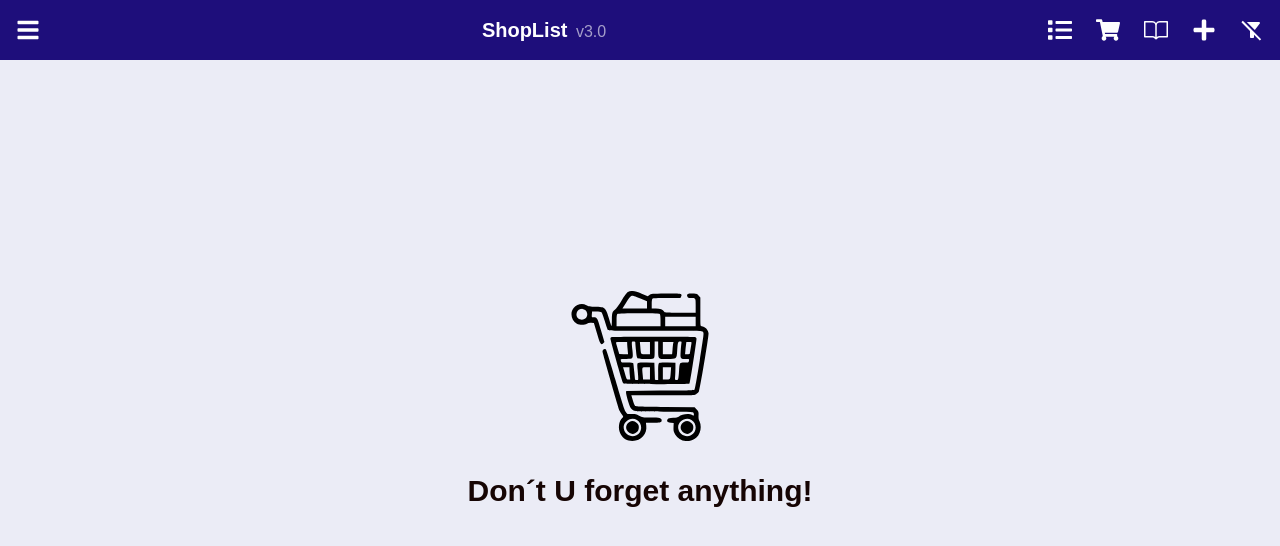
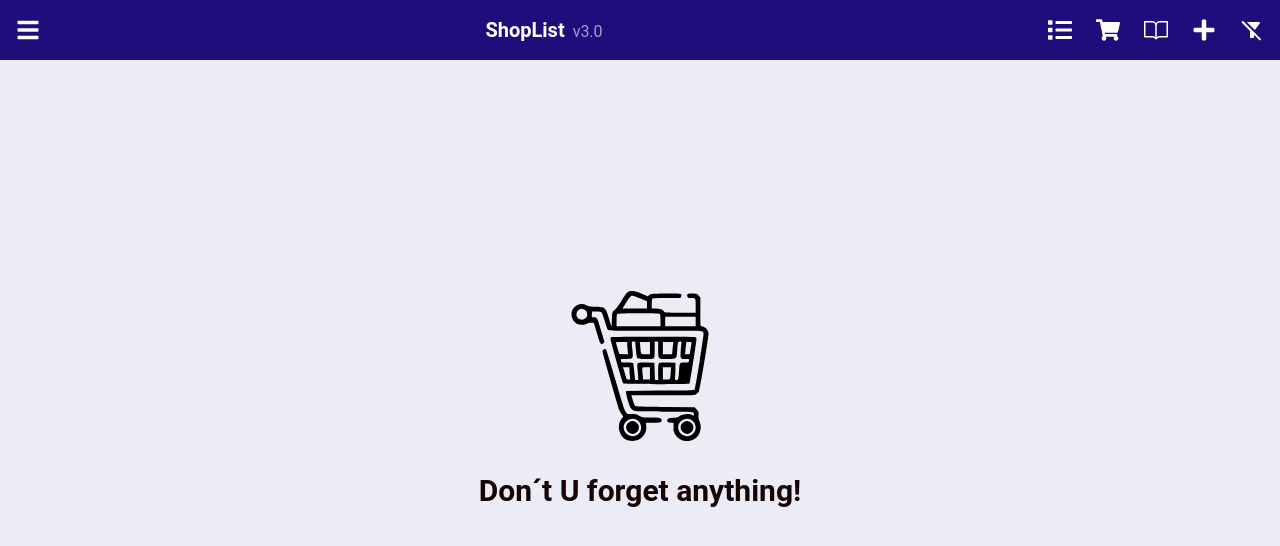
Before and after one commit to elcharlybeto/shoplist2, a Next.js app: page / in a window 1280 px wide. Shown: the top 546 px of the page. Built offline with nearby package versions, Linux system fonts and the light colour scheme.

Commit message:
change font

```diff
--- a/app/ui/global.css
+++ b/app/ui/global.css
@@ -12,7 +12,7 @@
 body {
   color: var(--text);
   background: var(--background);
-  font-family:var(--font-sour-gummy), Arial, Helvetica, sans-serif;
+  font-family:var(--font-roboto), Arial, Helvetica, sans-serif;
 }
 
 @layer utilities {
```
